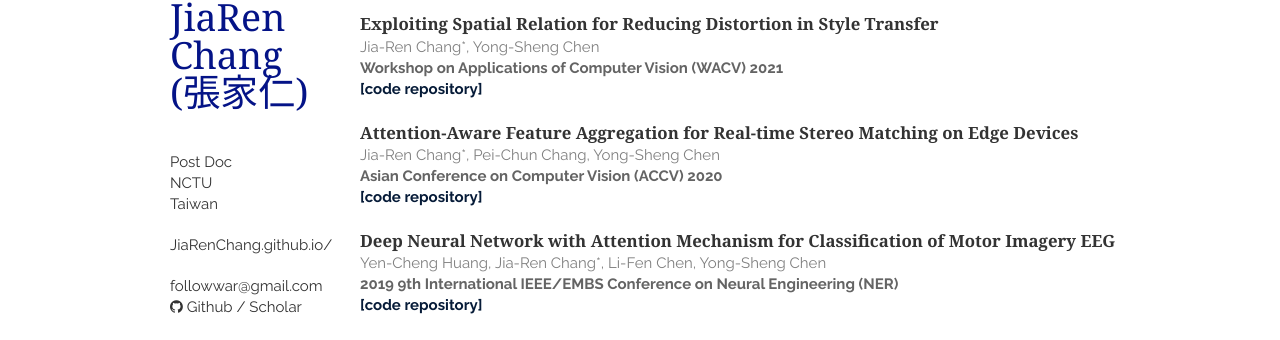
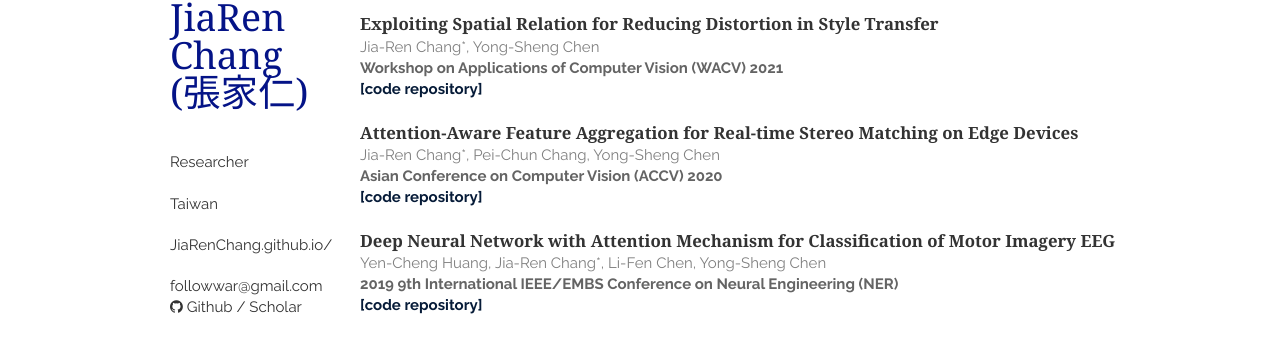
Before and after one commit to JiaRenChang/JiaRenChang.github.io, a Jekyll site: the page built from index.html, in a window 1280 px wide. Shown: the part 183-523 px from the top of the page. Built offline with Jekyll 4.4.1, drawn with Linux system fonts in a browser that asks for light colours; nearby versions of some CDN libraries; the list of posts is cut into pages by our own code; a style sheet for code colours, icons or effects is not loaded.

Commit message:
Update _config.yml

```diff
--- a/_config.yml
+++ b/_config.yml
@@ -27,8 +27,8 @@ tel_full:
 google_maps:
 address:
   street:
-  postcode: Post Doc
-  city: NCTU
+  postcode: Researcher
+  city:
   country: Taiwan
 google_analytics:
 
```
